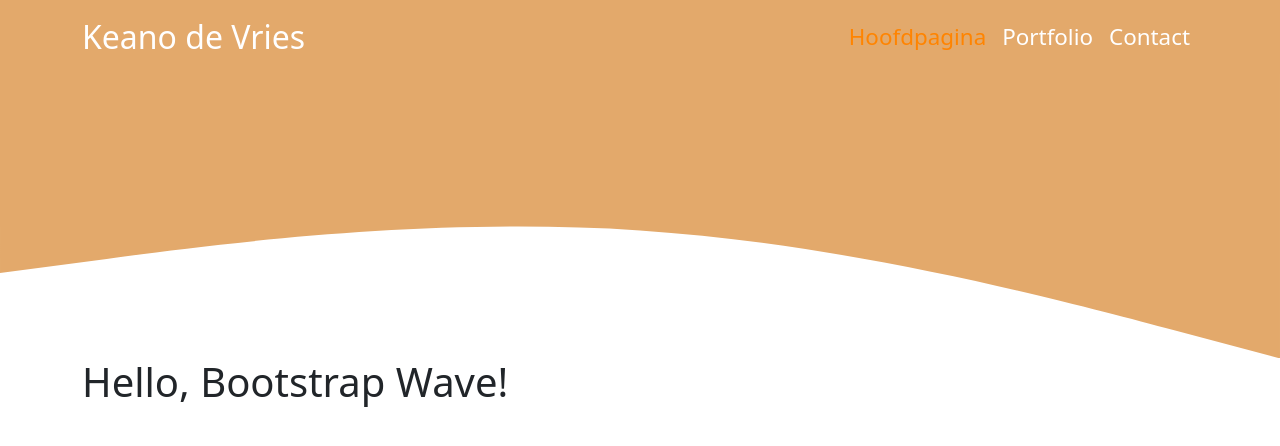
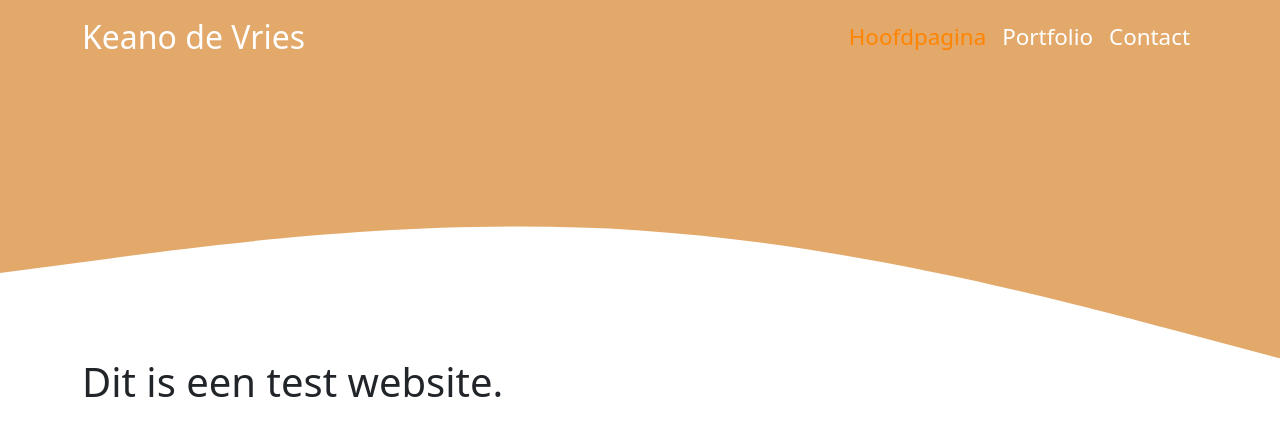
Before and after one commit to Keaxs/keanodvs.nl, a plain HTML site: page index.html in a window 1280 px wide. Drawn offline with Linux system fonts and the light colour scheme.

Commit message:
Update index.html

```diff
--- a/index.html
+++ b/index.html
@@ -45,7 +45,7 @@
             </path>
         </svg>
         <div class="container">
-            <h1>Hello, Bootstrap Wave!</h1>
+            <h1>Dit is een test website.</h1>
             <!-- Add your content here -->
         </div>
     </div>
```
